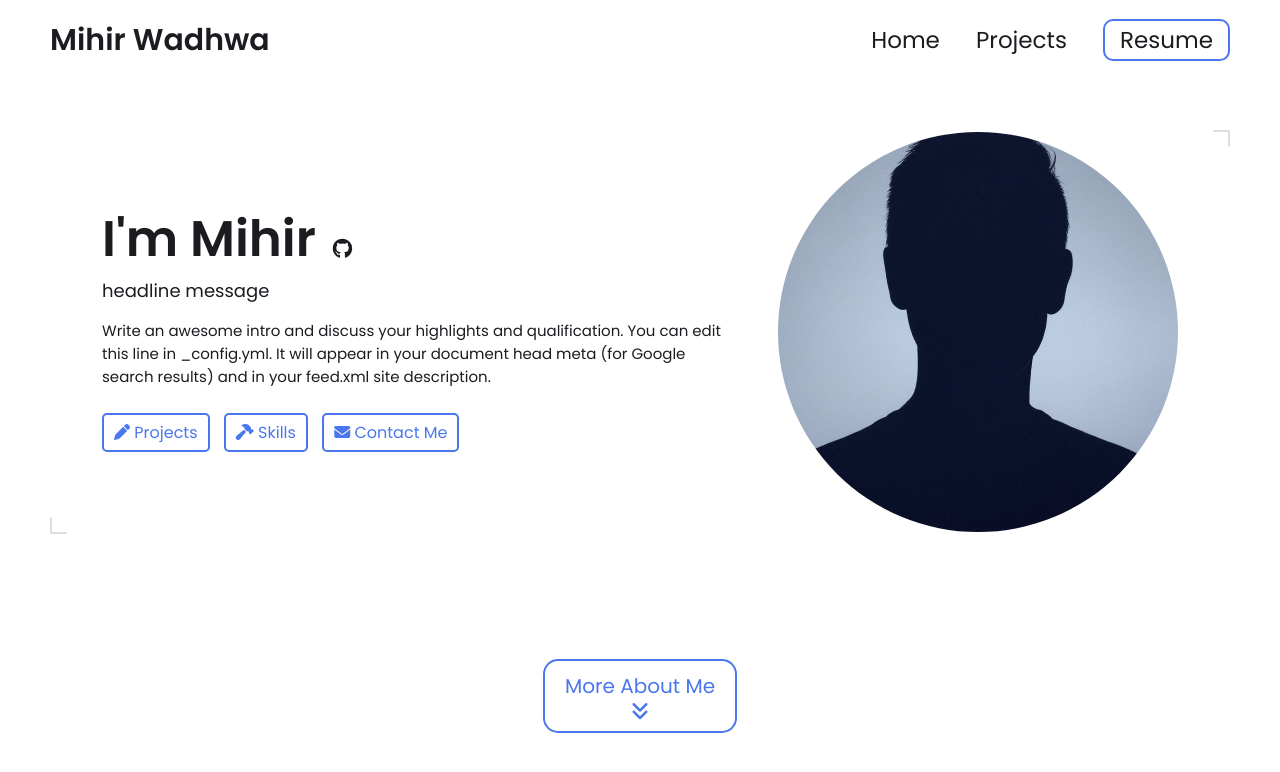
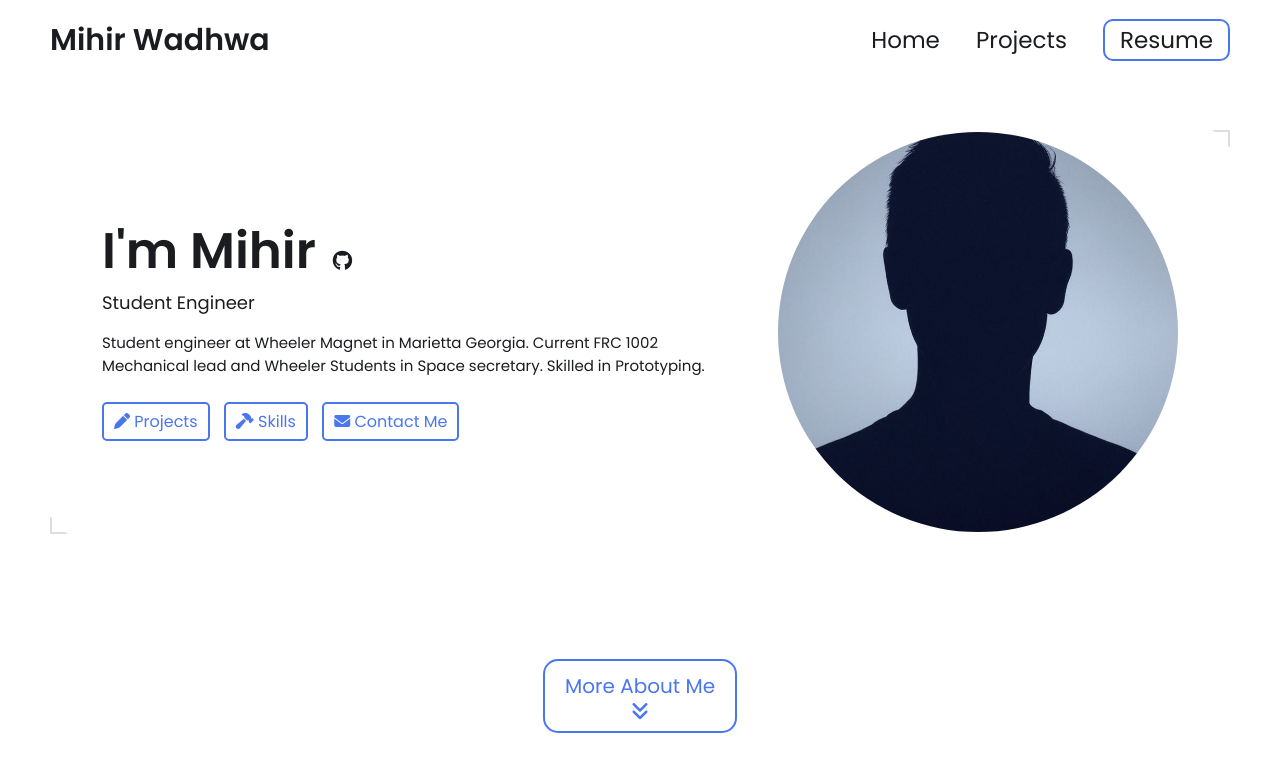
Before and after one commit to mihirwadhwa27/mihirwadhwa27.github.io, a Jekyll site: the page built from index.html, in a window 1280 px wide and 900 px high. Shown: the top 772 px of the window. Built offline with Jekyll 4.4.1, drawn with Linux system fonts in a browser that asks for light colours.

Commit message:
Update _config.yml

```diff
--- a/_config.yml
+++ b/_config.yml
@@ -13,11 +13,10 @@ title: Mihir Wadhwa's Portfolio # This is what shows up in the tab of the browse
 
 # Hero Section
 name: Mihir Wadhwa
-headline: headline message
+headline: Student Engineer
 description: >- # dont remove this line. this will ignore all new lines until the next section
-  Write an awesome intro and discuss your highlights and qualification. You can edit this
-  line in _config.yml. It will appear in your document head meta (for
-  Google search results) and in your feed.xml site description.
+  Student engineer at Wheeler Magnet in Marietta Georgia. Current FRC 1002 Mechanical lead and Wheeler Students in Space secretary.
+  Skilled in Prototyping.
 
 # Place your profile image in /assets/images/profile-image/folder and edit the file name
 profile_image: ./assets/images/profile-image/avatar.jpeg
```
